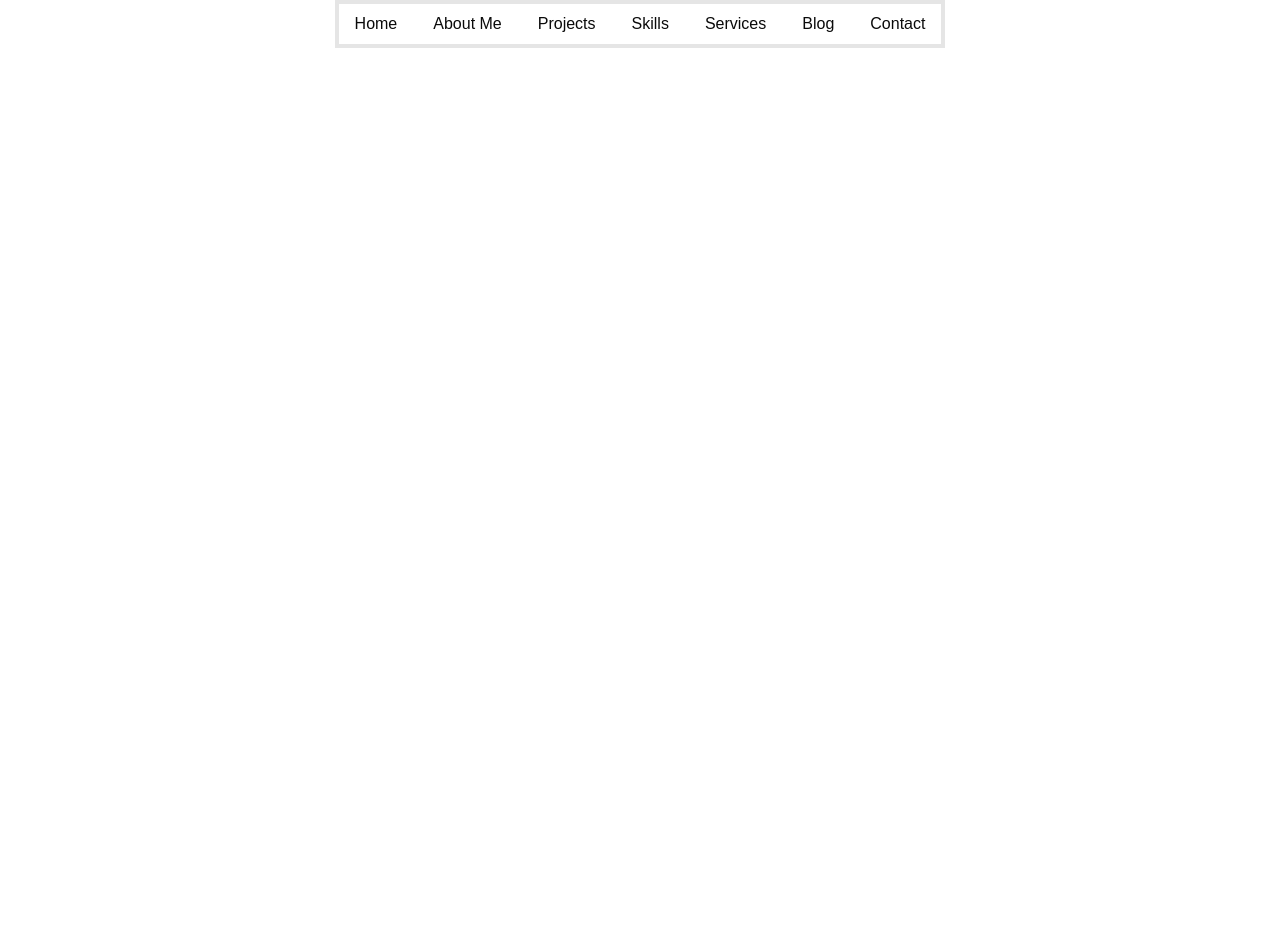
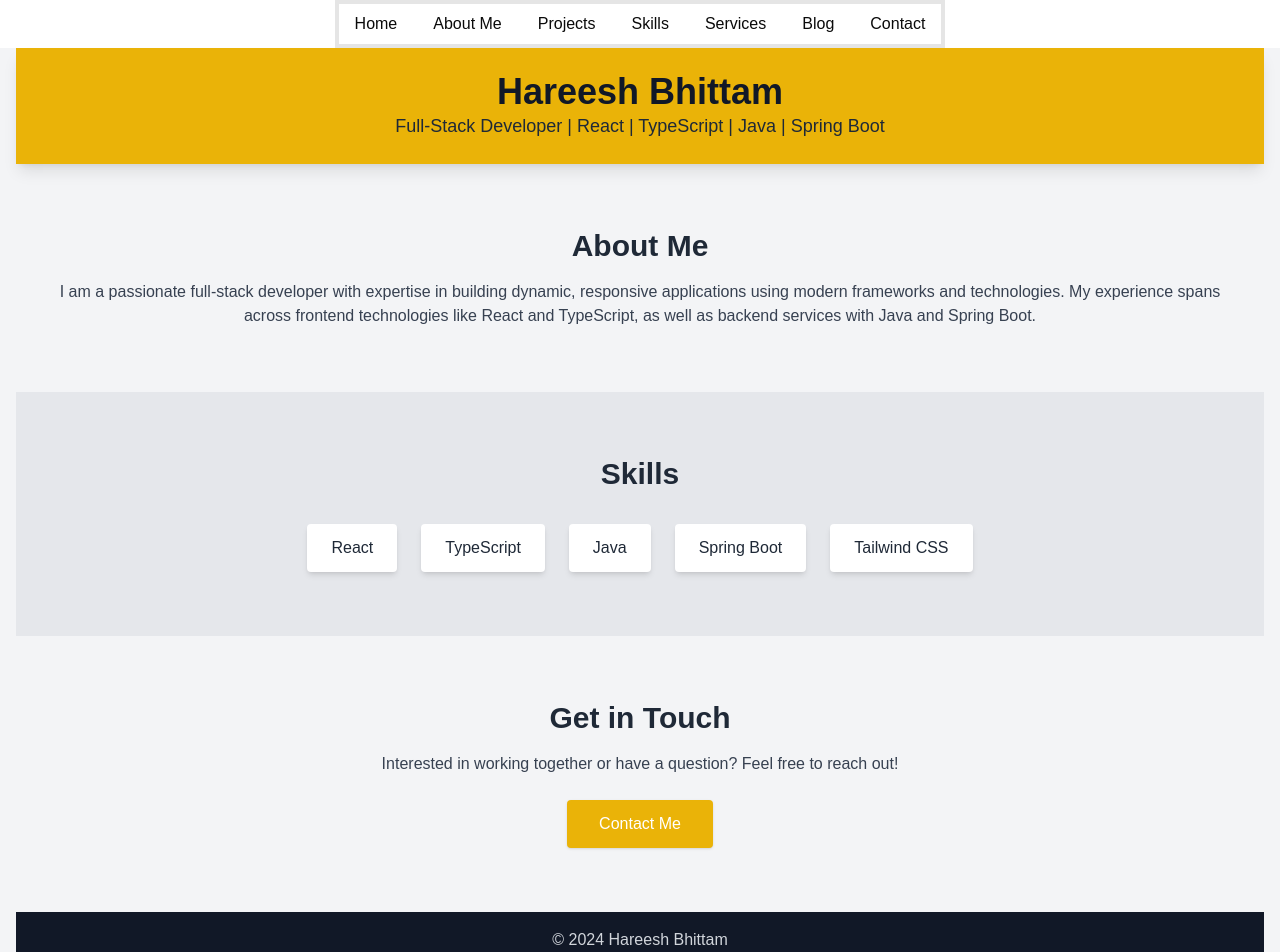
Before and after one commit to Hareesh108/me.github.io, a Next.js app: page / in a window 1280 px wide. Shown: the top 952 px of the page. Before the commit the page ends 800 px from the top, so only its background shows below. Built offline with nearby package versions, Linux system fonts and the light colour scheme.

Commit message:
Added home page

```diff
--- a/app/page.tsx
+++ b/app/page.tsx
@@ -1,3 +1,74 @@
 export default function Home() {
-  return null;
+  return (
+    <div className="flex flex-col items-center justify-center min-h-screen bg-gray-100">
+      {/* Container for max-width */}
+      <div className="w-full max-w-screen-xl mx-auto px-4">
+        {/* Header Section */}
+        <header className="bg-yellow-500 w-full py-6 shadow-lg text-center">
+          <h1 className="text-4xl font-bold text-gray-900">Hareesh Bhittam</h1>
+          <p className="text-lg text-gray-800">
+            Full-Stack Developer | React | TypeScript | Java | Spring Boot
+          </p>
+        </header>
+
+        {/* About Section */}
+        <section className="flex flex-col items-center py-16 px-6 text-center">
+          <h2 className="text-3xl font-semibold text-gray-800">About Me</h2>
+          <p className="mt-4 text-gray-700">
+            I am a passionate full-stack developer with expertise in building
+            dynamic, responsive applications using modern frameworks and
+            technologies. My experience spans across frontend technologies like
+            React and TypeScript, as well as backend services with Java and
+            Spring Boot.
+          </p>
+        </section>
+
+        {/* Skills Section */}
+        <section className="w-full py-16 bg-gray-200">
+          <div className="flex flex-col items-center">
+            <h2 className="text-3xl font-semibold text-gray-800 mb-8">
+              Skills
+            </h2>
+            <div className="flex flex-wrap justify-center gap-6 max-w-2xl">
+              <span className="px-6 py-3 bg-white shadow-md text-gray-800 font-medium rounded">
+                React
+              </span>
+              <span className="px-6 py-3 bg-white shadow-md text-gray-800 font-medium rounded">
+                TypeScript
+              </span>
+              <span className="px-6 py-3 bg-white shadow-md text-gray-800 font-medium rounded">
+                Java
+              </span>
+              <span className="px-6 py-3 bg-white shadow-md text-gray-800 font-medium rounded">
+                Spring Boot
+              </span>
+              <span className="px-6 py-3 bg-white shadow-md text-gray-800 font-medium rounded">
+                Tailwind CSS
+              </span>
+            </div>
+          </div>
+        </section>
+
+        {/* Contact Section */}
+        <section className="flex flex-col items-center py-16 px-6 text-center">
+          <h2 className="text-3xl font-semibold text-gray-800">Get in Touch</h2>
+          <p className="mt-4 text-gray-700">
+            Interested in working together or have a question? Feel free to
+            reach out!
+          </p>
+          <a
+            href="mailto:your-email@example.com"
+            className="mt-6 px-8 py-3 bg-yellow-500 text-white font-medium rounded shadow hover:bg-yellow-600 transition duration-300"
+          >
+            Contact Me
+          </a>
+        </section>
+
+        {/* Footer */}
+        <footer className="w-full py-4 bg-gray-900 text-center text-gray-300">
+          © 2024 Hareesh Bhittam
+        </footer>
+      </div>
+    </div>
+  );
 }
```
